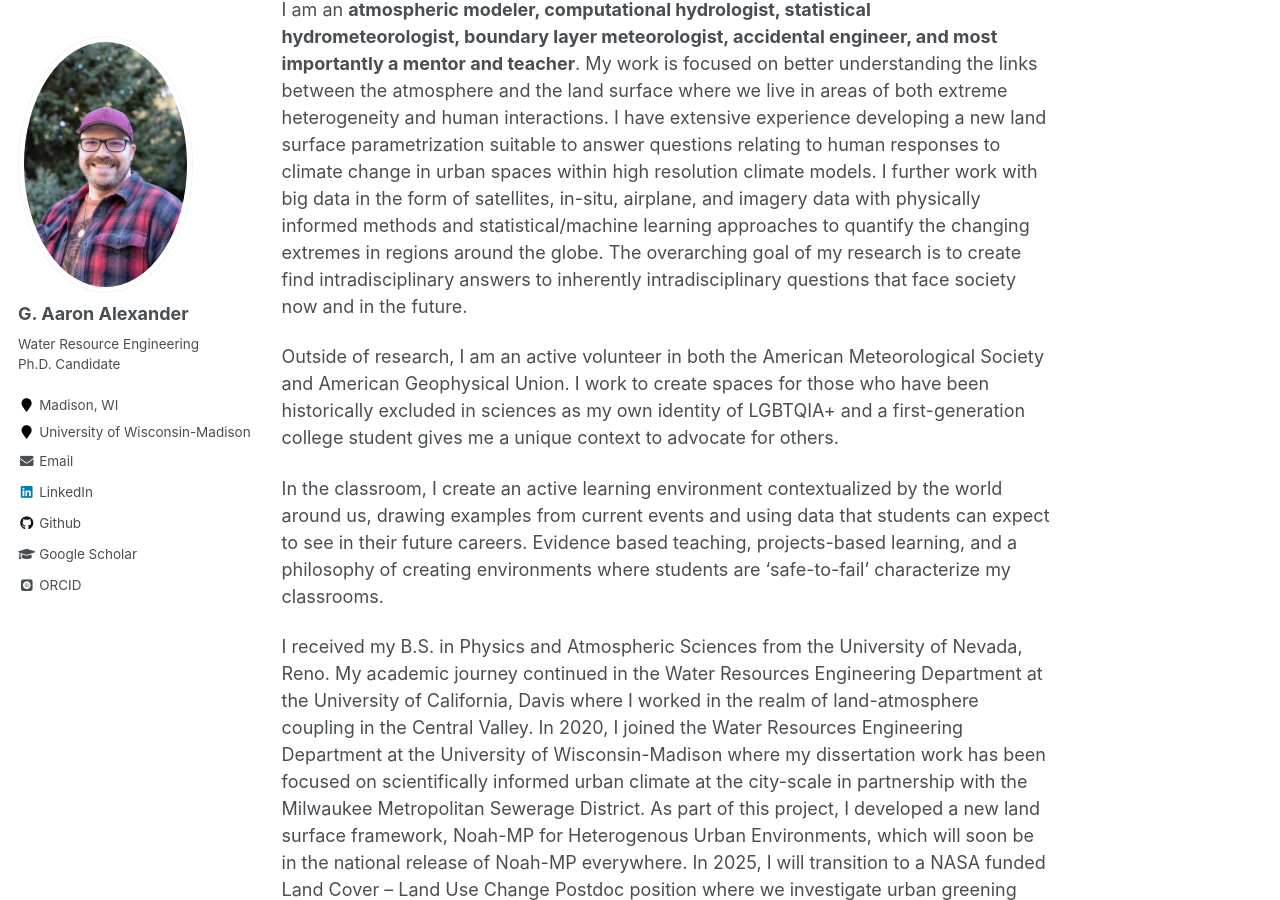
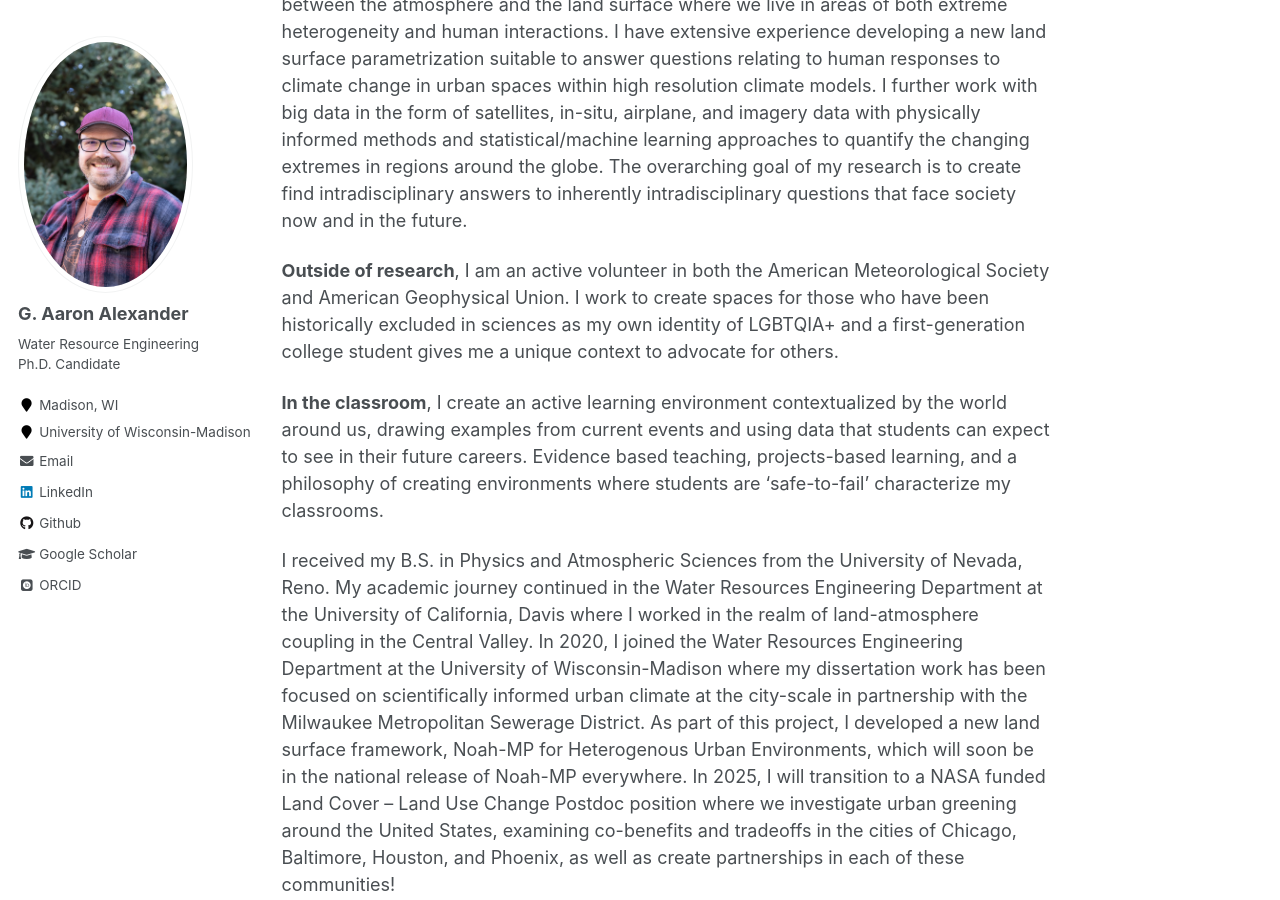
Before and after one commit to GAaronAlexander/gaaronalexander.github.io, a Jekyll site: the page built from _pages/about.md, in a window 1280 px wide and 900 px high, scrolled down 841 px. Built offline with Jekyll 4.4.1, drawn with Linux system fonts in a browser that asks for light colours; some web fonts are replaced.

Commit message:
color changes

```diff
--- a/_config.yml
+++ b/_config.yml
@@ -6,6 +6,8 @@
 # `jekyll serve`. If you change this file, please restart the server process.
 
 # Site Settings
+remote_theme: "mmistakes/minimal-mistakes@4.24.0"
+minimal_mistakes_skin: "dark" # "air", "aqua", "contrast", "dark", "dirt", "neon", "mint", "plum", "sunrise"
 locale                   : "en-US"
 title                    : "G. Aaron Alexander"
 title_separator          : "-"
@@ -29,7 +31,7 @@
   facebook:
     appid                :
     num_posts            : # 5 (default)
-    colorscheme          : "dark" # "light" (default), "dark"
+    colorscheme          : #"dark" # "light" (default), "dark"
 staticman:
   allowedFields          : ['name', 'email', 'url', 'message']
   branch                 : "gh-pages" # "master", "gh-pages"
--- a/_pages/about.md
+++ b/_pages/about.md
@@ -8,15 +8,15 @@
   - /about.html
 ---
 
-<img src="../images/headerphoto_aboutme.jpg" alt="Image showing a stormy urban landscape with trees and hydrologic extremes occuring in a very heterogenous region." style="float:right;max-width:120%;height:auto;padding:1px;"/>
+<img src="../images/headerphoto_aboutme.jpg" alt="Image showing a stormy urban landscape with trees and hydrologic extremes occuring in a very heterogenous region." style="float:right;max-width:100%;height:auto;padding:1px;"/>
 
 Welcome! I am a Ph.D. Candidate at the [University of Wisconsin-Madison Water Resources Engineering Department](https://www.engr.wisc.edu/department/civil-environmental-engineering/research-in-cee/water-resources-engineering-science/). I am a member of the [Hydroclimate Extremes Research Group](https://her.cee.wisc.edu/) and [Hydroecology Lab](https://hydroecology.cee.wisc.edu/) at the University of Wisconsin-Madison, and a member of the [Voter Group](https://carolynbvoter.com/) at the University of Delaware. My advisors are Dr. Daniel B. Wright, Dr. Steve Lohiede II, and [Dr. Carolyn B. Voter](https://carolynbvoter.com/).
 
 I am an **atmospheric modeler, computational hydrologist, statistical hydrometeorologist, boundary layer meteorologist, accidental engineer, and most importantly a mentor and teacher**. My work is focused on better understanding the links between the atmosphere and the land surface where we live in areas of both extreme heterogeneity and human interactions. I have extensive experience developing a new land surface parametrization suitable to answer questions relating to human responses to climate change in urban spaces within high resolution climate models. I further work with big data in the form of satellites, in-situ, airplane, and imagery data with physically informed methods and statistical/machine learning approaches to quantify the changing extremes in regions around the globe. The overarching goal of my research is to create find intradisciplinary answers to inherently intradisciplinary questions that face society now and in the future.
 
-Outside of research, I am an active volunteer in both the American Meteorological Society and American Geophysical Union. I work to create spaces for those who have been historically excluded in sciences as my own identity of LGBTQIA+ and a first-generation college student gives me a unique context to advocate for others.
+**Outside of research**, I am an active volunteer in both the American Meteorological Society and American Geophysical Union. I work to create spaces for those who have been historically excluded in sciences as my own identity of LGBTQIA+ and a first-generation college student gives me a unique context to advocate for others.
 
-In the classroom, I create an active learning environment contextualized by the world around us, drawing examples from current events and using data that students can expect to see in their future careers. Evidence based teaching, projects-based learning, and a philosophy of creating environments where students are ‘safe-to-fail’ characterize my classrooms.
+**In the classroom**, I create an active learning environment contextualized by the world around us, drawing examples from current events and using data that students can expect to see in their future careers. Evidence based teaching, projects-based learning, and a philosophy of creating environments where students are ‘safe-to-fail’ characterize my classrooms.
 
 I received my B.S. in Physics and Atmospheric Sciences from the University of Nevada, Reno. My academic journey continued in the Water Resources Engineering Department at the University of California, Davis where I worked in the realm of land-atmosphere coupling in the Central Valley. In 2020, I joined the Water Resources Engineering Department at the University of Wisconsin-Madison where my dissertation work has been focused on scientifically informed urban climate at the city-scale in partnership with the Milwaukee Metropolitan Sewerage District. As part of this project, I developed a new land surface framework, Noah-MP for Heterogenous Urban Environments, which will soon be in the national release of Noah-MP everywhere. In 2025, I will transition to a NASA funded Land Cover – Land Use Change Postdoc position where we investigate urban greening around the United States, examining co-benefits and tradeoffs in the cities of Chicago, Baltimore, Houston, and Phoenix, as well as create partnerships in each of these communities!
 
```
